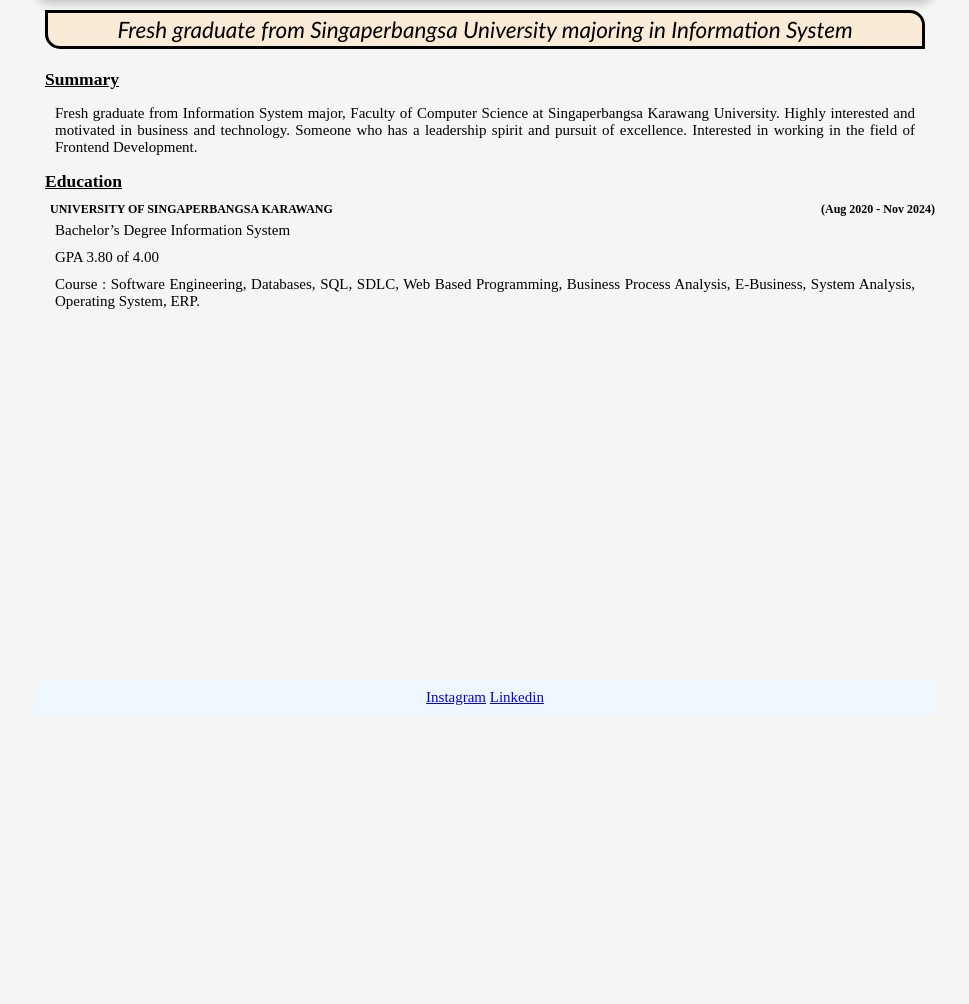
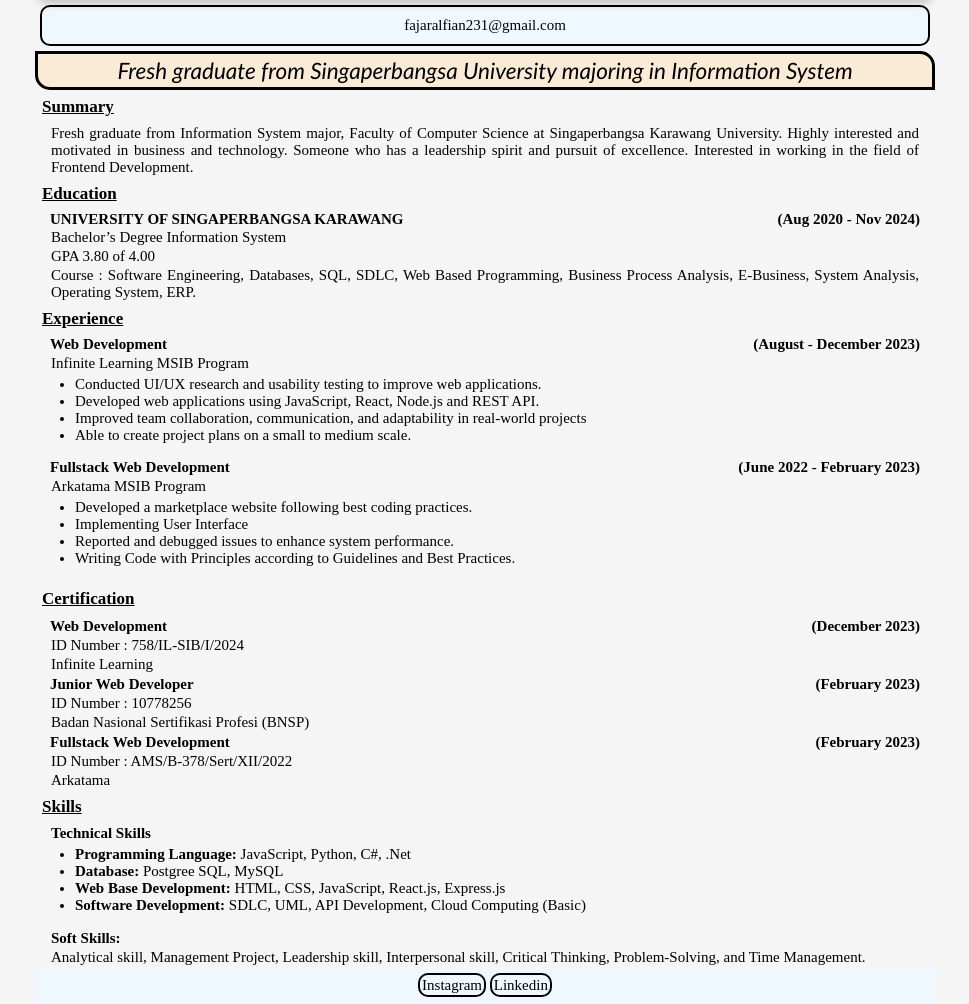
Before and after one commit to FajarAlfian/cv-fajar, a plain HTML site: page index.html in a window 1280 px wide. Shown: the part 84-1088 px from the top of the page, without its empty margins (155-1124 px from the left). Before the commit the page ends 800 px from the top, so only its background shows below. Drawn offline with Linux system fonts and the light colour scheme.

Commit message:
Project Simple CV Done

```diff
--- a/index.html
+++ b/index.html
@@ -7,6 +7,7 @@
 </head>
 <body>
     <h1 id="fajar">Fajar Alfian Simanjuntak</h1>
+    <a href="mailto:fajaralfian231@gmail.com" target="_blank" class="email">fajaralfian231@gmail.com</a>
     <h2 class="info">Fresh graduate from Singaperbangsa University majoring in Information System</h2>
     <h3>Summary</h3>
     <p>Fresh graduate from Information System major, Faculty of Computer Science at Singaperbangsa Karawang University.
@@ -14,14 +15,65 @@
         Interested in working in the field of Frontend Development.</p>
     <h3>Education</h3>
     <div class="education">
-        <span class="university">UNIVERSITY OF SINGAPERBANGSA KARAWANG</span>
+        <span>UNIVERSITY OF SINGAPERBANGSA KARAWANG</span>
         <span>(Aug 2020 - Nov 2024)</span>
     </div>
     <p>Bachelor’s Degree Information System</p>
     <p>GPA 3.80 of 4.00 </p>
     <p>Course : Software Engineering, Databases, SQL, SDLC, Web Based Programming,
         Business Process Analysis, E-Business, System Analysis, Operating System, ERP.</p>
-
+    <h3>Experience</h3>
+    <div class="experience">
+        <span>Web Development</span>
+        <span>(August - December 2023)</span>
+    </div>
+    <p>Infinite Learning MSIB Program</p>
+    <ul>
+        <li>Conducted UI/UX research and usability testing to improve web applications.</li>
+        <li>Developed web applications using JavaScript, React, Node.js and REST API.</li>
+        <li>Improved team collaboration, communication, and adaptability in real-world projects</li>
+        <li>Able to create project plans on a small to medium scale.</li>
+    </ul>
+    <div class="experience">
+        <span>Fullstack Web Development</span>
+        <span>(June 2022 - February 2023)</span>
+    </div>
+    <p>Arkatama MSIB Program</p>
+    <ul>
+        <li>Developed a marketplace website following best coding practices.</li>
+        <li>Implementing User Interface </li>
+        <li>Reported and debugged issues to enhance system performance.</li>
+        <li>Writing Code with Principles according to Guidelines and Best Practices.</li>
+    </ul>
+    <h3>Certification</h3>
+    <div class="certification">
+        <span>Web Development</span>
+        <span>(December 2023)</span>
+    </div>
+    <p>ID Number : 758/IL-SIB/I/2024</p>
+    <p>Infinite Learning </p>
+    <div class="certification">
+        <span>Junior Web Developer</span>
+        <span>(February 2023)</span>
+    </div>
+    <p>ID Number : 10778256</p>
+    <p>Badan Nasional Sertifikasi Profesi (BNSP) </p>
+    <div class="certification">
+        <span>Fullstack Web Development</span>
+        <span>(February 2023)</span>
+    </div>
+    <p>ID Number : AMS/B-378/Sert/XII/2022</p>
+    <p>Arkatama </p>
+    <h3>Skills</h3>
+    <p class="skills">Technical Skills</p>
+    <ul>
+        <li><strong>Programming Language: </strong>JavaScript, Python, C#, .Net</li>
+        <li><strong>Database: </strong>Postgree SQL, MySQL</li>
+        <li><strong>Web Base Development: </strong>HTML, CSS, JavaScript, React.js, Express.js</li>
+        <li><strong>Software Development: </strong>SDLC, UML, API Development, Cloud Computing (Basic)</li>
+    </ul>
+    <p class="skills">Soft Skills:</p>
+    <p>Analytical skill, Management Project, Leadership skill, Interpersonal skill, Critical Thinking, Problem-Solving, and Time Management.</p>
 </body>
 <footer>
     <a href="https://www.instagram.com/fajar_alfiannn" target="_blank">Instagram</a>
--- a/style.css
+++ b/style.css
@@ -4,6 +4,7 @@ html, body {
     display: flex;
     flex-direction: column;
 }
+
 body{
     font-family: Arial, Helvetica, sans-serif;
     font-size: 15px;
@@ -28,7 +29,16 @@ body{
     border-top: solid;
     box-shadow: 0px 4px 8px rgba(0, 0, 0, 0.2);
 }
-
+ .email{
+    font-family: 'Times New Roman', Times, serif;
+    font-size: 15px;
+    text-align: center;
+    border: solid 2px;
+    padding: 10px;
+    margin: 5px;
+    background-color: aliceblue;
+    border-radius: 10px;
+ }
 .info {
     font-style: italic;
     font-family: 'Gill Sans', 'Gill Sans MT', Calibri, 'Trebuchet MS', sans-serif;
@@ -40,10 +50,7 @@ body{
     border: solid ;
     padding: 3px;
     position: relative;
-    margin: 10px;
-}
-h1, h2 {
-    margin-bottom: 5px;
+    margin: 0px;
 }
 
 h3{
@@ -51,7 +58,8 @@ h3{
     font-family: 'Times New Roman', Times, serif;
     text-decoration: underline;
     padding: 5px;
-    margin: 5px;
+    margin: 2px;
+    font-size: 17px;
 
 }
 
@@ -67,21 +75,50 @@ h3{
 p{
     text-align: justify;
     padding: 0 15px 0 15px;
-    margin: 5px;
+    margin: 1px;
     font-family: 'Times New Roman', Times, serif;
+    font-size: 15px;
 }
 
 .education {
     display: flex;
     justify-content: space-between;
     font-weight: bold;
-    font-size: 12px;
+    font-size: 15px;
     font-family: 'Times New Roman', Times, serif;
     padding-left: 15px;
+    padding-right: 15px;
 }
 
-.university {
-    text-transform: uppercase;
+.experience {
+    display: flex;
+    justify-content: space-between;
+    font-weight: bold;
+    font-size: 15px;
+    font-family: 'Times New Roman', Times, serif;
+    padding-left: 15px;
+    padding-right: 15px;
+    padding-bottom: 1px;
+}
+
+.certification {
+    display: flex;
+    justify-content: space-between;
+    font-weight: bold;
+    font-size: 15px;
+    font-family: 'Times New Roman', Times, serif;
+    padding-left: 15px;
+    padding-right: 15px;
+    padding-bottom: 1px;
+    margin-top: 2px;
+}
+
+.skills{
+    font-family: 'Times New Roman', Times, serif;
+    font-size: 15px;
+    font-weight: bold;
+    padding-left: 15px;
+    padding-top: 0;
 }
 
 footer{
@@ -91,4 +128,19 @@ footer{
     padding: 10px;
     background-color: aliceblue;
     margin-top: auto;
+    text-decoration: none;
 }
+
+a{
+    text-decoration: none;
+    border: solid 2px;
+    color: black;
+    padding: 2px;
+    border-radius: 10px;
+}
+
+ul{
+    font-family: 'Times New Roman', Times, serif;
+    padding-top: 1px;
+    margin-top: 2px;
+}
```
